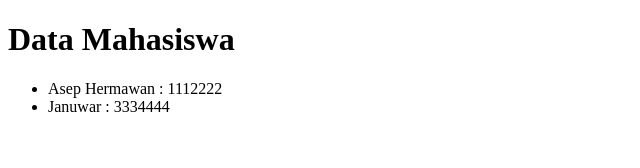
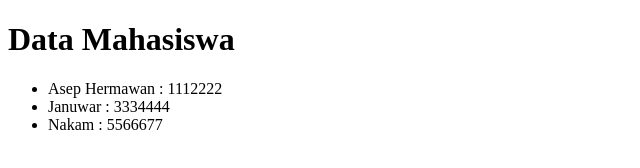
Before and after one commit to asepher/wpu-git-test, a plain HTML site: page index.html in a window 1280 px wide. Shown: the whole page, without its empty margins (0-640 px from the left). Drawn offline with Linux system fonts and the light colour scheme.

Commit message:
delete dan update

```diff
--- a/index.html
+++ b/index.html
@@ -10,6 +10,7 @@
 		<ul>
 			<li>Asep Hermawan : 1112222</li>
 			<li>Januwar  : 3334444</li>
+			<li>Nakam  : 5566677</li>
 		</ul>
 </body>
 </html>
```
